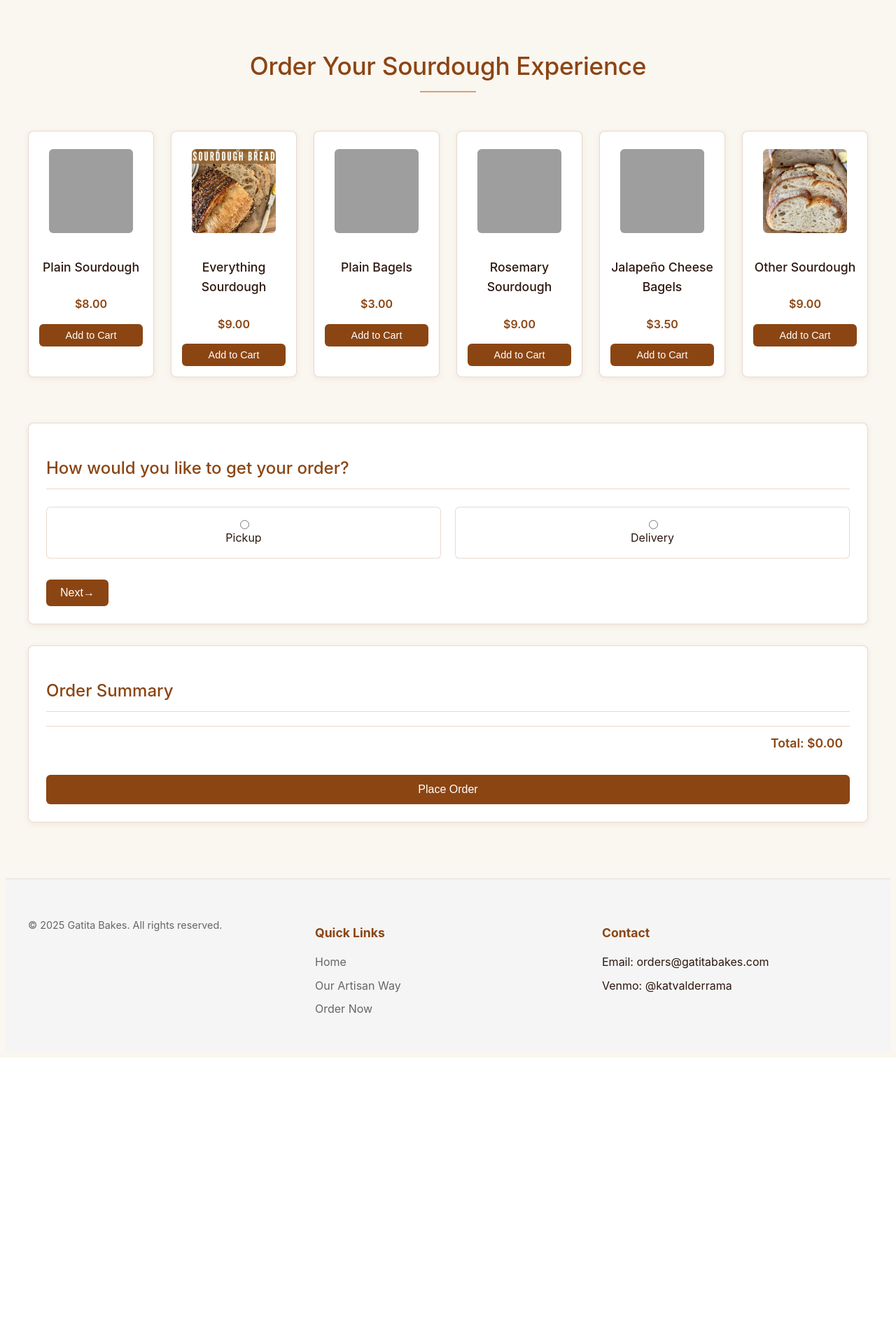
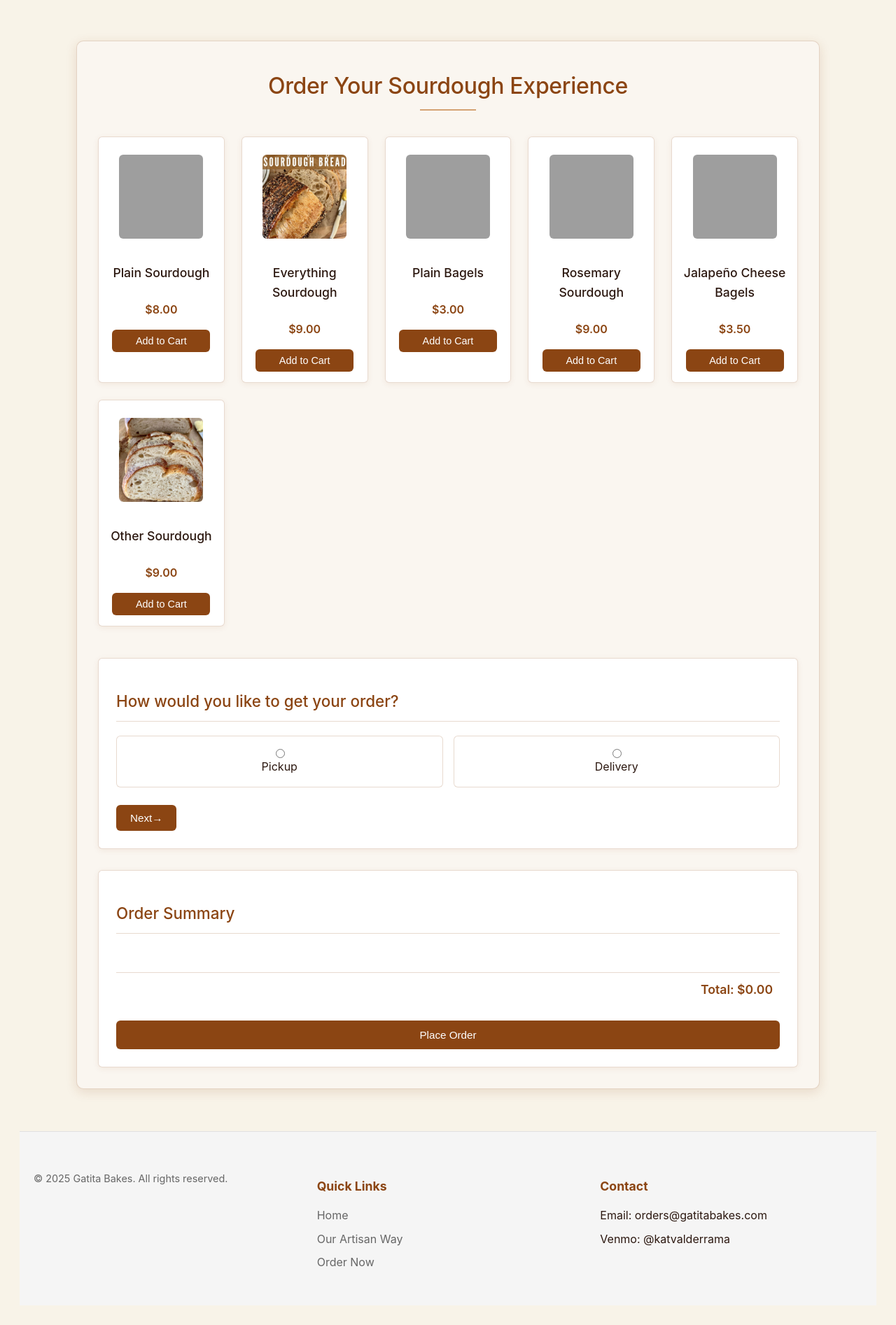
Before and after one commit to ibucketbranch/gatitabakes-claude, a PHP site: page /new-design.php in a window 1280 px wide. Shown: the whole page at 70% size. Before the commit the page ends 1511 px from the top, so only its background shows below. Run offline with PHP 8.4, Linux system fonts and the light colour scheme; grey boxes are pictures that could not be loaded.

Commit message:
Update order form to have a proper frame that matches UI mockups

```diff
--- a/public_html/css/order-form-new.css
+++ b/public_html/css/order-form-new.css
@@ -23,18 +23,22 @@ body {
   font-family: 'SF Pro Display', -apple-system, BlinkMacSystemFont, 'Segoe UI', Roboto, Oxygen, Ubuntu, Cantarell, 'Open Sans', sans-serif;
   line-height: 1.6;
   color: var(--dark-text);
-  background-color: var(--soft-white);
+  background-color: var(--cream);
   -webkit-font-smoothing: antialiased;
   -moz-osx-font-smoothing: grayscale;
+  padding: 20px;
 }
 
-/* Clean, minimalist container matching UI mockups */
+/* Clean, framed container matching UI mockups */
 .order-form-container {
-  max-width: 1200px;
+  max-width: 1000px;
   margin: 30px auto;
-  padding: 20px;
+  padding: 30px;
   background-color: var(--soft-white);
   position: relative;
+  border-radius: 10px;
+  box-shadow: 0 4px 16px rgba(139, 69, 19, 0.15);
+  border: 1px solid var(--border-color);
 }
 
 .order-form-inner {
@@ -44,11 +48,11 @@ body {
 }
 
 .order-title {
-  font-size: 2.2rem;
+  font-size: 2rem;
   font-weight: 500;
   color: var(--primary-brown);
   text-align: center;
-  margin: 1rem 0 2.5rem;
+  margin: 0.5rem 0 2rem;
   letter-spacing: -0.3px;
   position: relative;
 }
@@ -71,15 +75,14 @@ body {
   grid-template-columns: repeat(auto-fill, minmax(180px, 1fr));
   gap: 1.5rem;
   margin-top: 2rem;
-  background-color: var(--soft-white);
-  padding: 25px 0;
+  padding: 15px 0;
   position: relative;
   z-index: 2;
 }
 
 .product-card {
   background: white;
-  border-radius: 8px;
+  border-radius: 6px;
   overflow: hidden;
   box-shadow: var(--shadow-soft);
   transition: all 0.3s ease;
@@ -146,7 +149,7 @@ body {
   font-size: 0.9rem;
   font-weight: 500;
   width: 100%;
-  max-width: 150px;
+  max-width: 140px;
   transition: all 0.3s ease;
 }
 
@@ -163,14 +166,14 @@ body {
 .order-form-wrapper {
   display: flex;
   gap: 30px;
-  margin-top: 40px;
+  margin-top: 30px;
   flex-wrap: wrap;
 }
 
 .order-form, .cart-summary {
   background: white;
   padding: 25px;
-  border-radius: 8px;
+  border-radius: 6px;
   box-shadow: var(--shadow-soft);
   border: 1px solid var(--border-color);
 }
@@ -188,10 +191,12 @@ body {
   align-self: flex-start;
   max-height: calc(100vh - 40px);
   overflow-y: auto;
+  display: flex;
+  flex-direction: column;
 }
 
 .form-section h2, .cart-summary h2 {
-  font-size: 1.5rem;
+  font-size: 1.4rem;
   font-weight: 500;
   margin-bottom: 20px;
   color: var(--primary-brown);
@@ -201,8 +206,8 @@ body {
 
 .order-type-options {
   display: flex;
-  gap: 20px;
-  margin: 25px 0;
+  gap: 15px;
+  margin: 20px 0;
 }
 
 .order-type-option {
@@ -265,7 +270,7 @@ body {
 .form-nav-row {
   display: flex;
   gap: 15px;
-  margin-top: 30px;
+  margin-top: 25px;
 }
 
 .form-nav-btn {
@@ -274,7 +279,7 @@ body {
   justify-content: center;
   padding: 10px 20px;
   border-radius: 6px;
-  font-size: 1rem;
+  font-size: 0.95rem;
   font-weight: 500;
   cursor: pointer;
   transition: all 0.3s ease;
@@ -309,12 +314,13 @@ body {
   border: none;
   border-radius: 6px;
   padding: 12px 20px;
-  margin-top: 20px;
-  font-size: 1rem;
+  margin-top: 10px;
+  font-size: 0.95rem;
   font-weight: 500;
   cursor: pointer;
   transition: all 0.3s ease;
   text-align: center;
+  margin-top: auto;
 }
 
 .place-order-btn:hover {
@@ -324,6 +330,14 @@ body {
 
 /* Refined Cart Items Design to match UI mockups */
 .sidebar-cart-items {
+  margin-bottom: 20px;
+  flex-grow: 1;
+}
+
+#sidebar-cart-summary {
+  flex-grow: 1;
+  display: flex;
+  flex-direction: column;
   margin-bottom: 20px;
 }
 
```
Also changed, not shown: other parts of public_html/css/order-form-new.css (+38 -1 lines).
